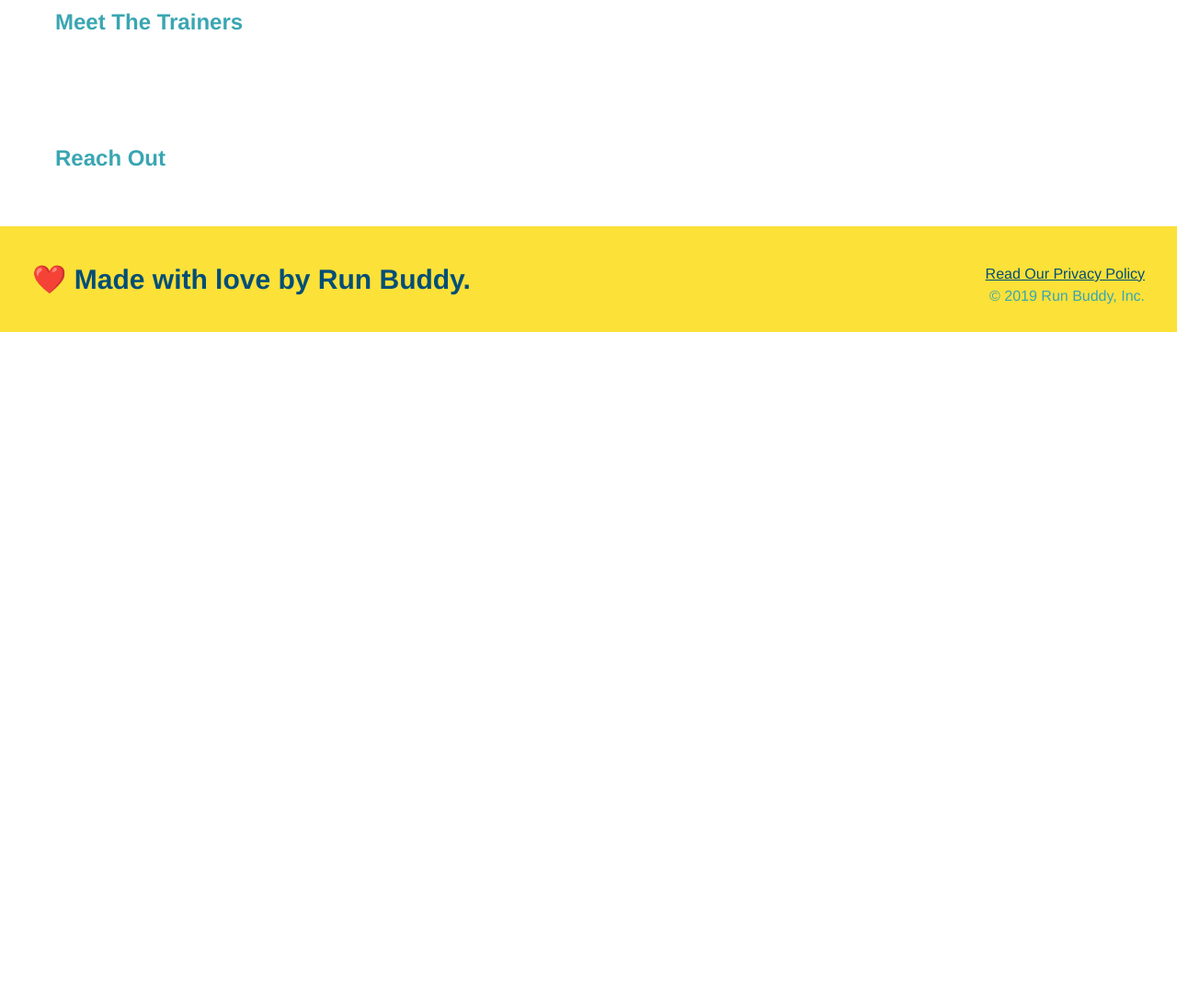
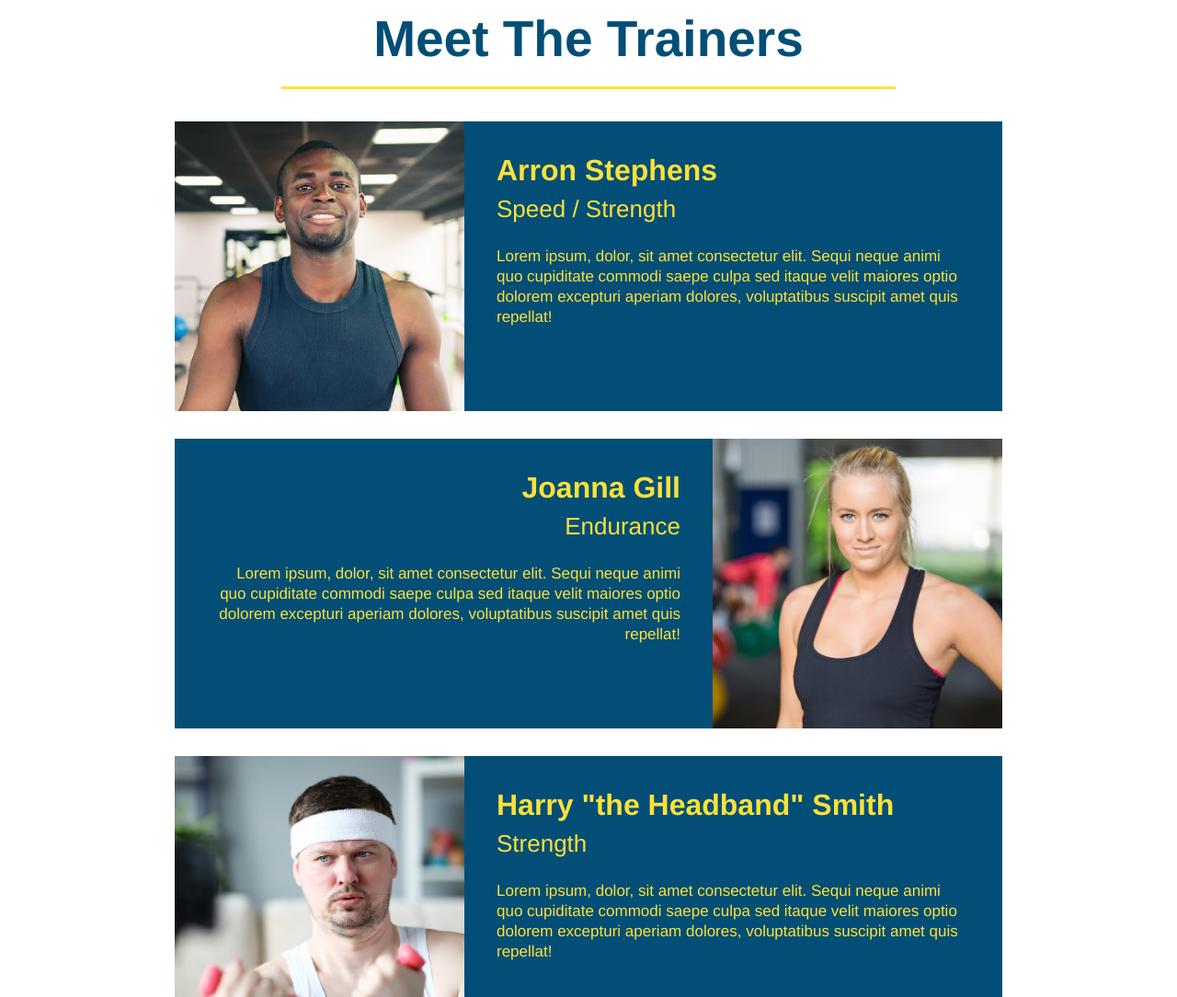
Before and after one commit to SarahStelljes/run-buddy, a plain HTML site: page index.html in a window 1280 px wide. Shown: the part 2780-3864 px from the top of the page at 92% size. Before the commit the page ends 3141 px from the top, so only its background shows below. Drawn offline with Linux system fonts and the light colour scheme.

Commit message:
meet the trainers section

```diff
--- a/assets/css/style.css
+++ b/assets/css/style.css
@@ -174,3 +174,43 @@ section {
 .steps span {
     font-size: 38px;
 }
+
+/* Trainers */
+.trainers {
+    text-align: center;
+}
+.trainer {
+    width: 900px;
+    margin: 0 auto 30px auto;
+    background: #024e76;
+    color: #fce138;
+    overflow: auto;
+}
+.trainer img {
+    width: 35%;
+    float: left;
+}
+.trainer-bio {
+    padding: 35px;
+    float: left;
+    width: 65%;
+}
+.text-left {
+    text-align: left;
+}
+.text-right {
+    text-align: right;
+}
+.trainer-bio h3 {
+    font-size: 32px;
+    margin-bottom: 8px;
+}
+.trainer-bio h4 {
+    font-weight: lighter;
+    font-size: 26px;
+    margin-bottom: 25px;
+}
+.trainer-bio p {
+    font-size: 17px;
+    line-height: 1.3;
+}
--- a/index.html
+++ b/index.html
@@ -94,8 +94,40 @@
             </div>
         </section>
         <!-- "meet the trainers" section -->
-        <section>
-            <h2>Meet The Trainers</h2>
+        <section id="your-trainers" class="trainers">
+            <h2 class="section-title primary-border">Meet The Trainers</h2>
+            <article class="trainer">
+                <img src="./assets/images/trainer-1.jpg" alt="Arron Stephens in his workout clothes, ready to pump iron"/>
+                <div class="trainer-bio text-left">
+                    <h3>Arron Stephens</h3>
+                    <h4>Speed / Strength</h4>
+                    <p>
+                        Lorem ipsum, dolor, sit amet consectetur elit. Sequi neque animi quo cupiditate commodi saepe culpa sed itaque velit maiores optio dolorem excepturi aperiam dolores, voluptatibus suscipit amet quis repellat!
+                    </p>
+                </div>
+            </article>
+            <!-- Second Trainer bio -->
+            <article class="trainer">
+                <div class="trainer-bio text-right">
+                    <h3>Joanna Gill</h3>
+                    <h4>Endurance</h4>
+                    <p>
+                        Lorem ipsum, dolor, sit amet consectetur elit. Sequi neque animi quo cupiditate commodi saepe culpa sed itaque velit maiores optio dolorem excepturi aperiam dolores, voluptatibus suscipit amet quis repellat!
+                    </p>
+                </div>
+                <img src="./assets/images/trainer-2.jpg" alt="Joanna Gill cooling off after a workout" />
+            </article>
+            <!-- third trainer bio -->
+            <article class="trainer">
+                <img src="./assets/images/trainer-3.jpg" alt="Harry Smith wearing a headband and lifting comically small pink weights" />
+                <div class="trainer-bio text-left">
+                    <h3>Harry "the Headband" Smith</h3>
+                    <h4>Strength</h4>
+                    <p>
+                        Lorem ipsum, dolor, sit amet consectetur elit. Sequi neque animi quo cupiditate commodi saepe culpa sed itaque velit maiores optio dolorem excepturi aperiam dolores, voluptatibus suscipit amet quis repellat!
+                    </p>
+                </div>
+            </article>
         </section>
         <!-- "reach out" section -->
         <section>
```
Also changed, not shown: assets/images/trainer-1.jpg (added), assets/images/trainer-2.jpg (added), assets/images/trainer-3.jpg (added).
